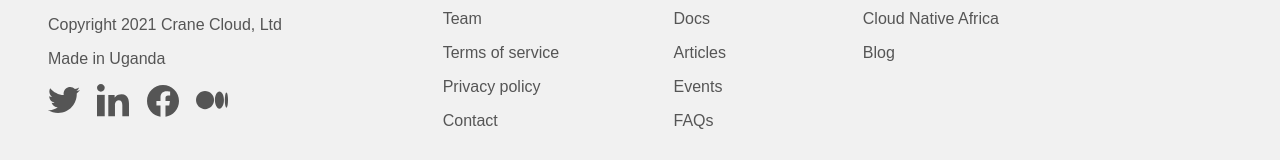
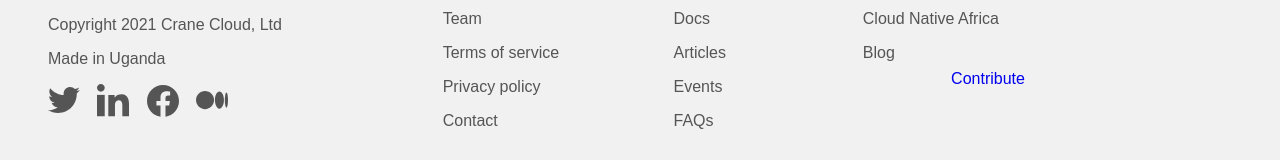
Before and after one commit to crane-cloud/cms-frontend, a React (Create React App) app: page / in a window 1280 px wide. Shown: the part 2008-2168 px from the top of the page. Built offline with nearby package versions, Linux system fonts and the light colour scheme; no server answers; a web font is replaced by a local one.

Commit message:
removed github icon

```diff
--- a/src/components/LandingFooter/index.js
+++ b/src/components/LandingFooter/index.js
@@ -115,6 +115,13 @@ const LandingFooter = () => (
                     Blog
                   </a>
                 </li>
+                <a
+                    href="https://github.com/cranecloud.io"
+                    rel="noopener noreferrer"
+                    target="_blank"
+                  >
+                    Contribute
+                </a>
               </ul>
             </div>
             <div className="FooterChildTwo">&nbsp;</div>
```
